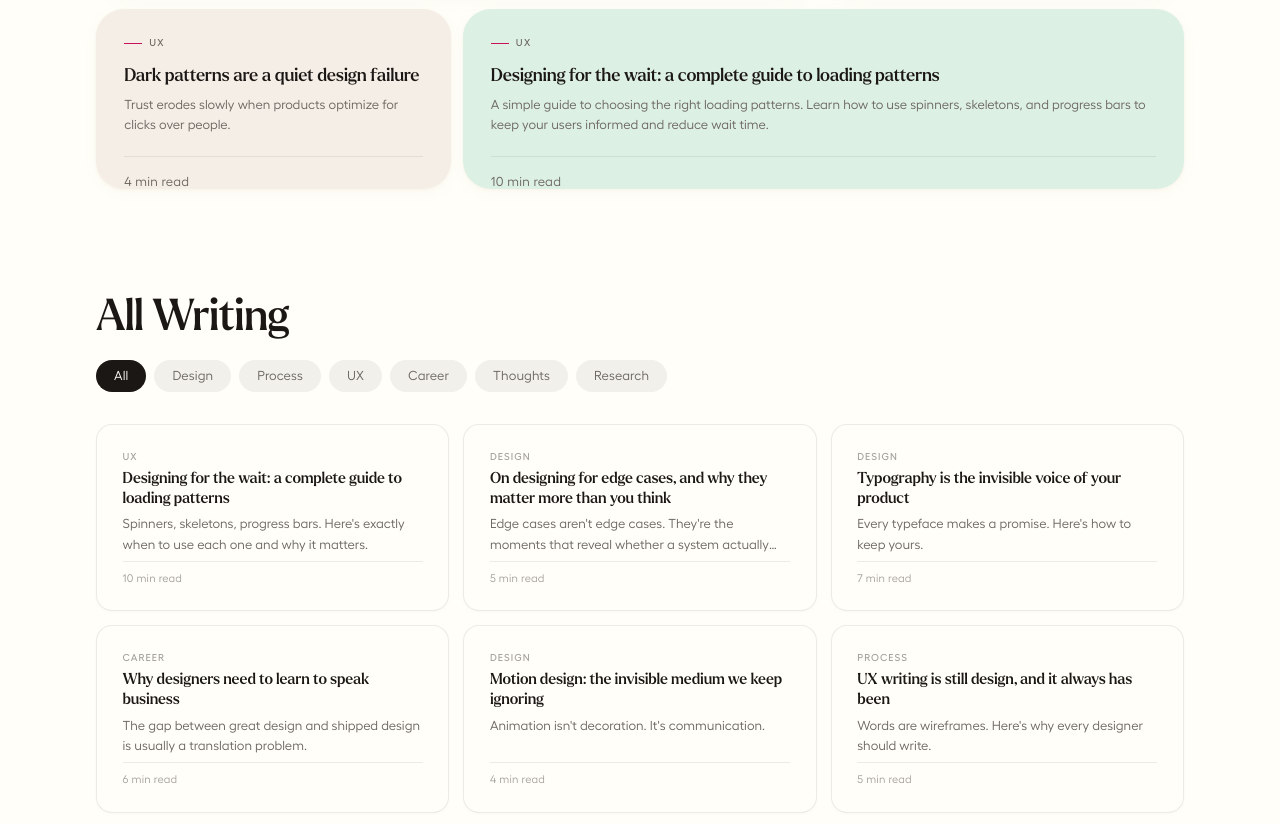
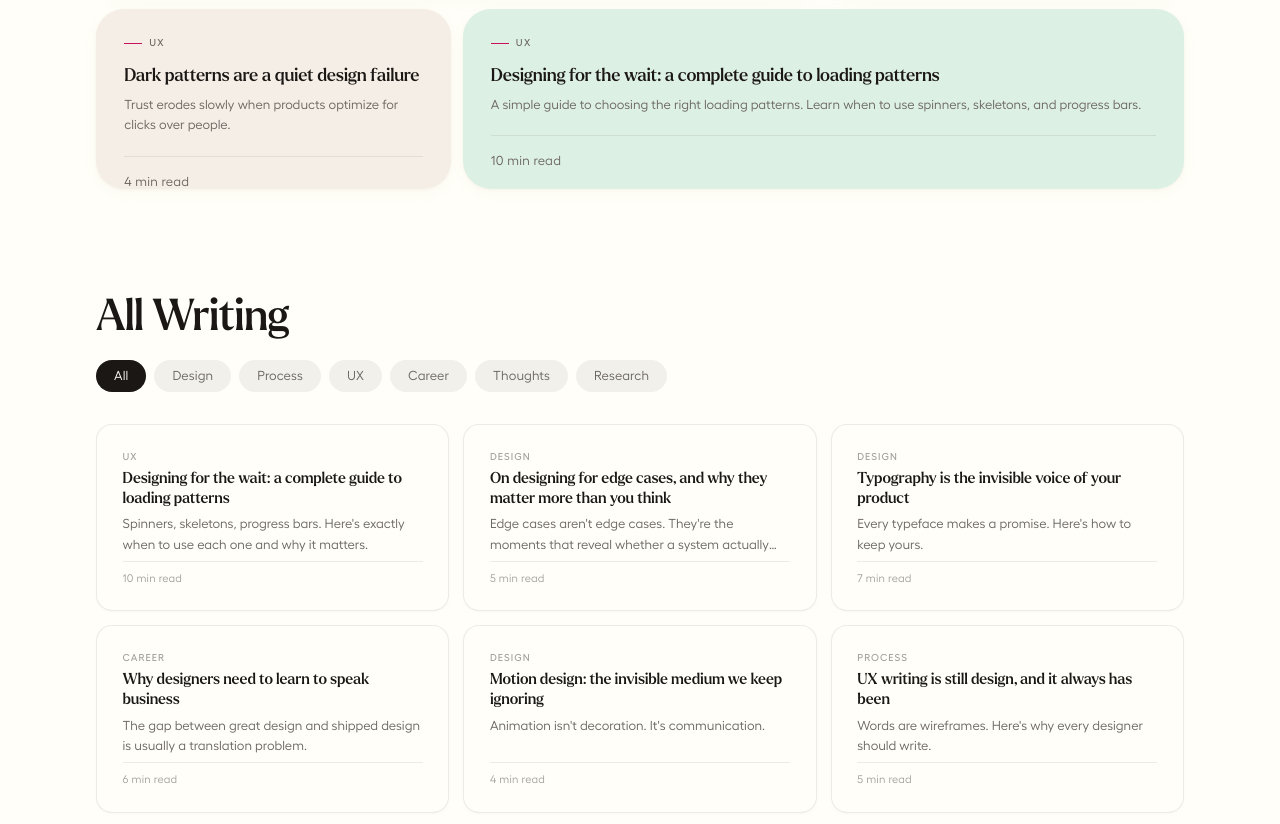
Before and after one commit to mokshajaiswal/moksha-writes, a plain HTML site: page index.html in a window 1280 px wide. Shown: the part 1398-2222 px from the top of the page. Drawn offline with Linux system fonts and the light colour scheme; a script that the page names is missing; a web font is replaced by a local one.

Commit message:
Final 18-word description for green card

```diff
--- a/index.html
+++ b/index.html
@@ -149,7 +149,7 @@
               <span class="b-tag">UX</span>
               <div class="b-body">
                 <h3 class="b-title">Designing for the wait: a complete guide to loading patterns</h3>
-                <p class="b-excerpt">A simple guide to choosing the right loading patterns. Learn how to use spinners, skeletons, and progress bars to keep your users informed and reduce wait time.</p>
+                <p class="b-excerpt">A simple guide to choosing the right loading patterns. Learn when to use spinners, skeletons, and progress bars.</p>
               </div>
               <div class="b-foot">
                 <span class="b-time">10 min read</span>
```
